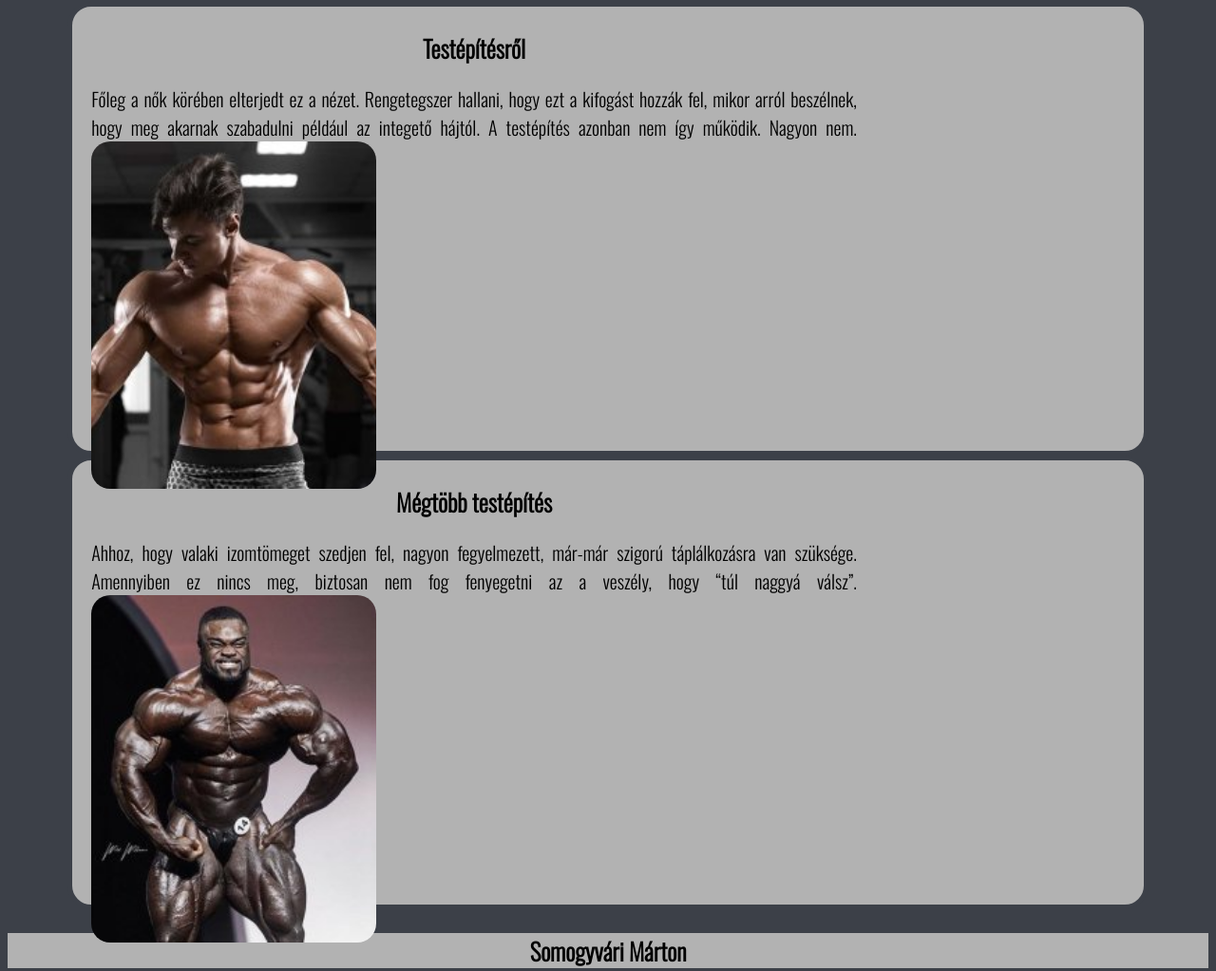
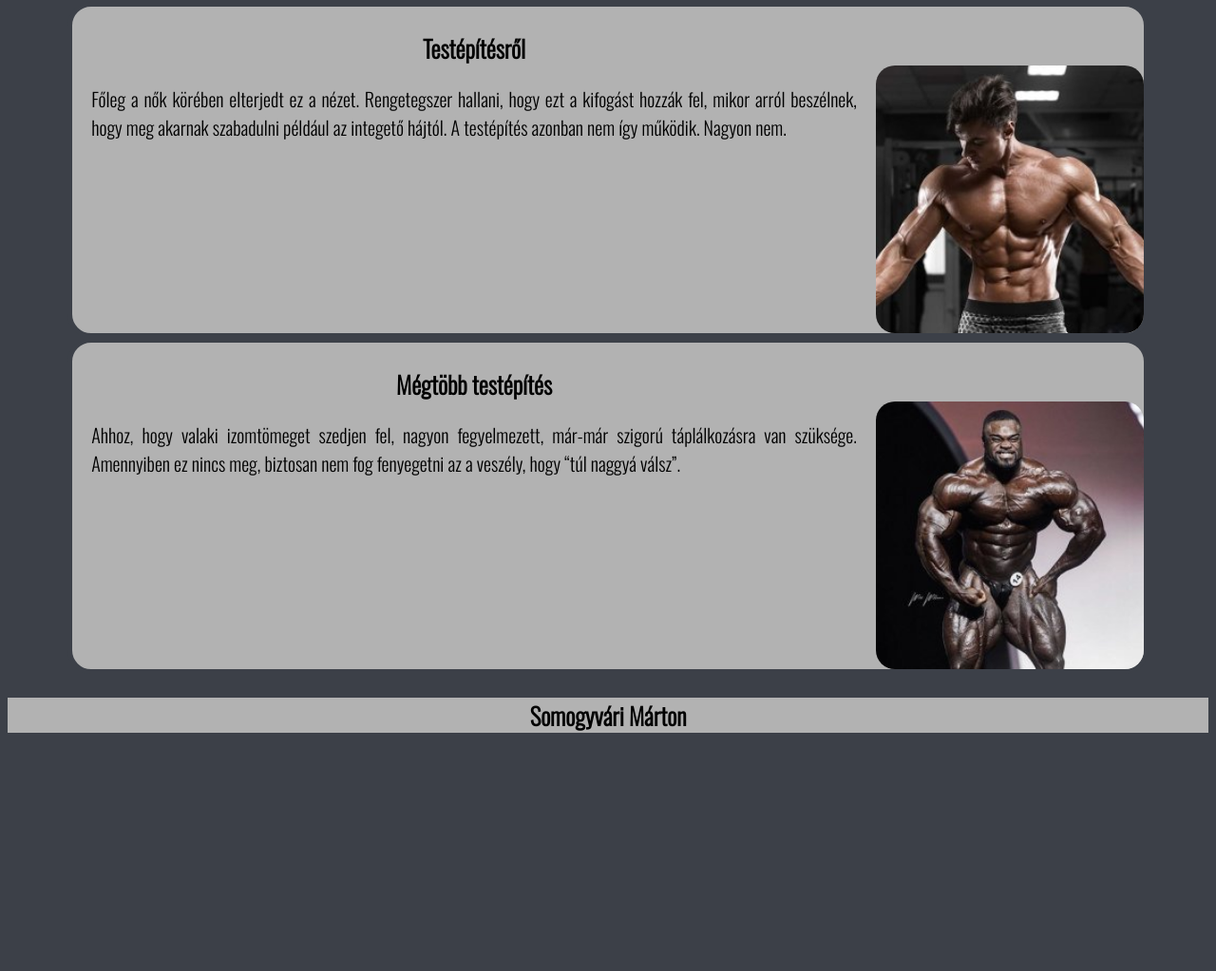
Before and after one commit to Martonnvok/agbm-team, a plain HTML site: page index.html in a window 1280 px wide. Shown: the part 807-1830 px from the top of the page at 95% size. After the commit the page ends 1587 px from the top, so only its background shows below. Drawn offline with nearby package versions, Linux system fonts and the light colour scheme.

Commit message:
index kép p tag javítása

```diff
--- a/index.html
+++ b/index.html
@@ -31,12 +31,12 @@
         <div class="tartalom">
         <h3>Testépítésről</h3>
         <br>
-        <p>Főleg a nők körében elterjedt ez a nézet. Rengetegszer hallani, hogy ezt a kifogást hozzák fel, mikor arról beszélnek, hogy meg akarnak szabadulni például az integető hájtól. A testépítés azonban nem így működik. Nagyon nem.<img src="kepek/pasi.jpg" alt="s" width="200px"></p></div>
+        <p>Főleg a nők körében elterjedt ez a nézet. Rengetegszer hallani, hogy ezt a kifogást hozzák fel, mikor arról beszélnek, hogy meg akarnak szabadulni például az integető hájtól. A testépítés azonban nem így működik. Nagyon nem.</p><img src="kepek/pasi.jpg" alt="s" width="200px"></div>
 
         <div class="tartalom">
         <h3>Mégtöbb testépítés</h3>
         <br>
-        <p>Ahhoz, hogy valaki izomtömeget szedjen fel, nagyon fegyelmezett, már-már szigorú táplálkozásra van szüksége. Amennyiben ez nincs meg, biztosan nem fog fenyegetni az a veszély, hogy “túl naggyá válsz”. <img src="kepek/valaki.jpg" alt="c" width="200px"></p></div>
+        <p>Ahhoz, hogy valaki izomtömeget szedjen fel, nagyon fegyelmezett, már-már szigorú táplálkozásra van szüksége. Amennyiben ez nincs meg, biztosan nem fog fenyegetni az a veszély, hogy “túl naggyá válsz”. </p><img src="kepek/valaki.jpg" alt="c" width="200px"></div>
 
     </article>
     <footer><h3>Somogyvári Márton</h3></footer>
```
